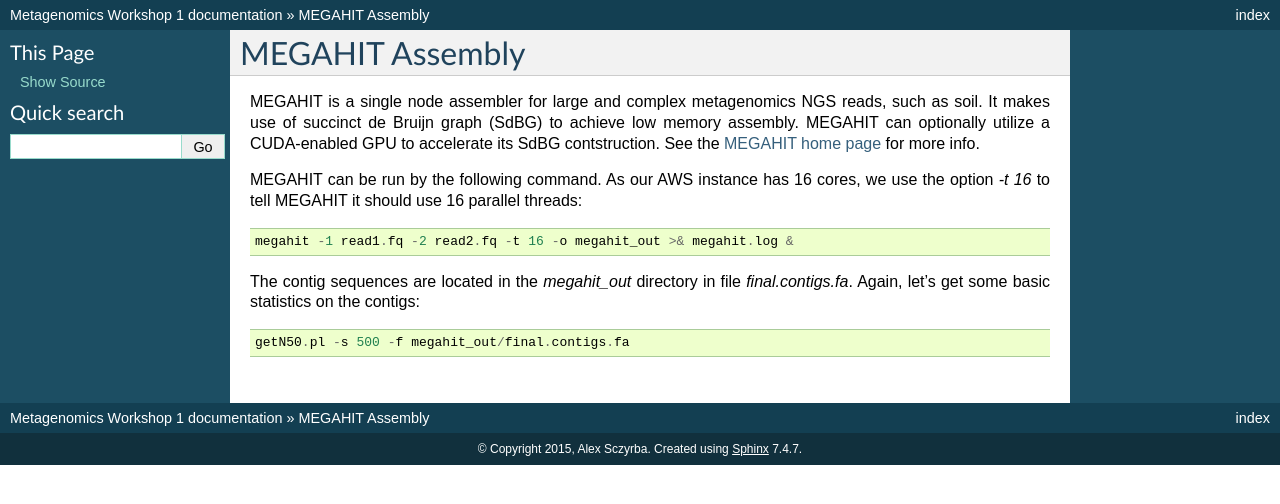
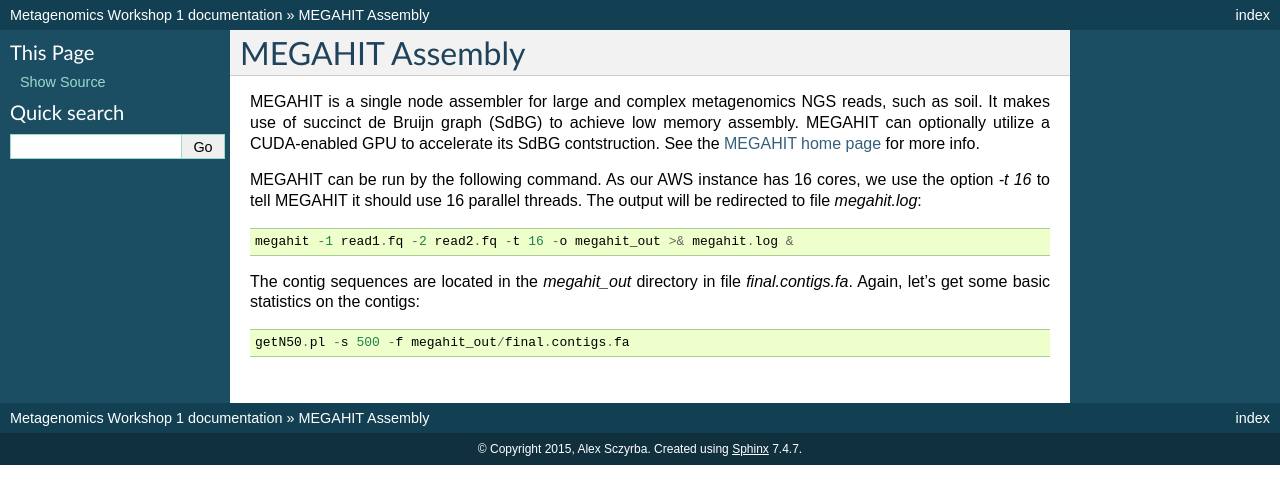
Before and after one commit to metagenomics/metagenomics-workshop, a Sphinx documentation site: the page built from docs/assembly/megahit.rst, in a window 1280 px wide. Shown: the top 504 px of the page. Built offline with Sphinx 7.4.7, drawn with Linux system fonts in a browser that asks for light colours.

Commit message:
Update megahit.rst

```diff
--- a/docs/assembly/megahit.rst
+++ b/docs/assembly/megahit.rst
@@ -3,7 +3,7 @@
 
 MEGAHIT is a single node assembler for large and complex metagenomics NGS reads, such as soil. It makes use of succinct de Bruijn graph (SdBG) to achieve low memory assembly. MEGAHIT can optionally utilize a CUDA-enabled GPU to accelerate its SdBG contstruction. See the `MEGAHIT home page <https://github.com/voutcn/megahit/>`_ for more info.
 
-MEGAHIT can be run by the following command. As our AWS instance has 16 cores, we use the option `-t 16` to tell MEGAHIT it should use 16 parallel threads::
+MEGAHIT can be run by the following command. As our AWS instance has 16 cores, we use the option `-t 16` to tell MEGAHIT it should use 16 parallel threads. The output will be redirected to file `megahit.log`::
 
   megahit -1 read1.fq -2 read2.fq -t 16 -o megahit_out >& megahit.log &
 
```
